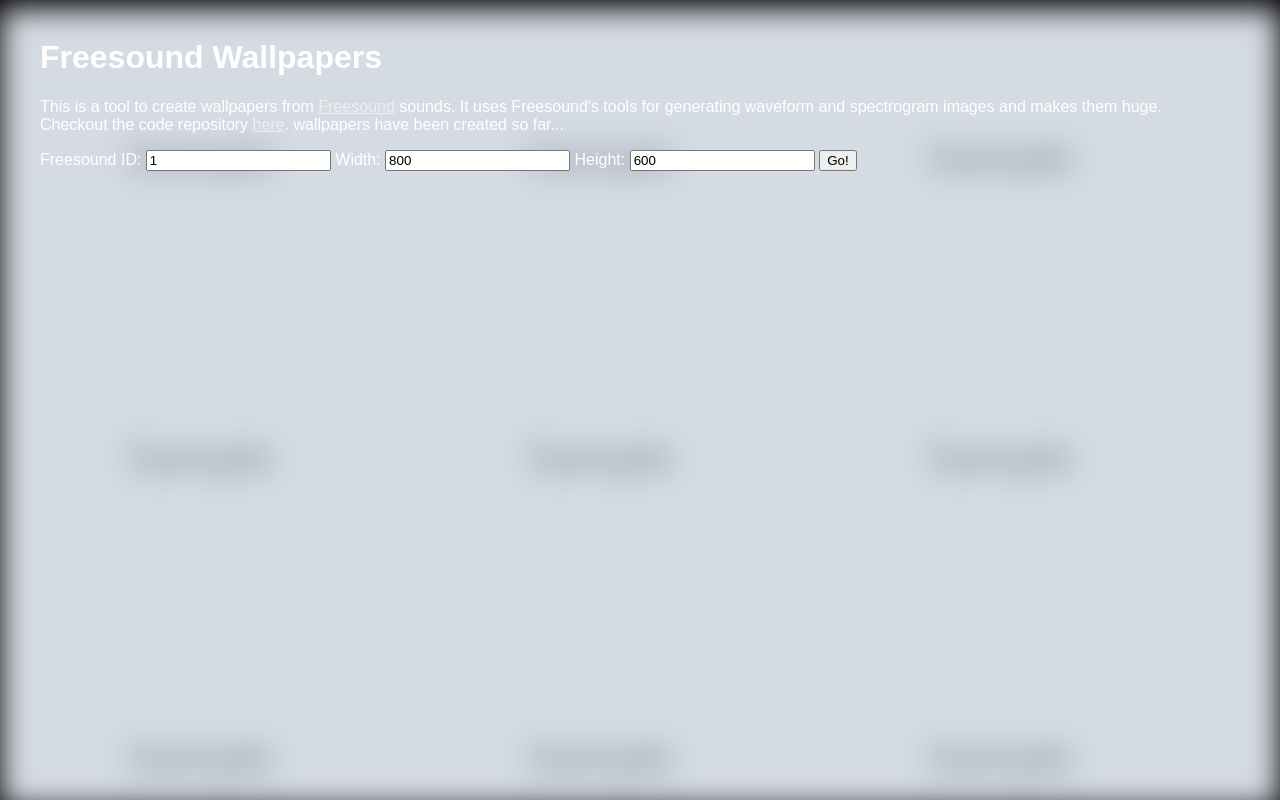
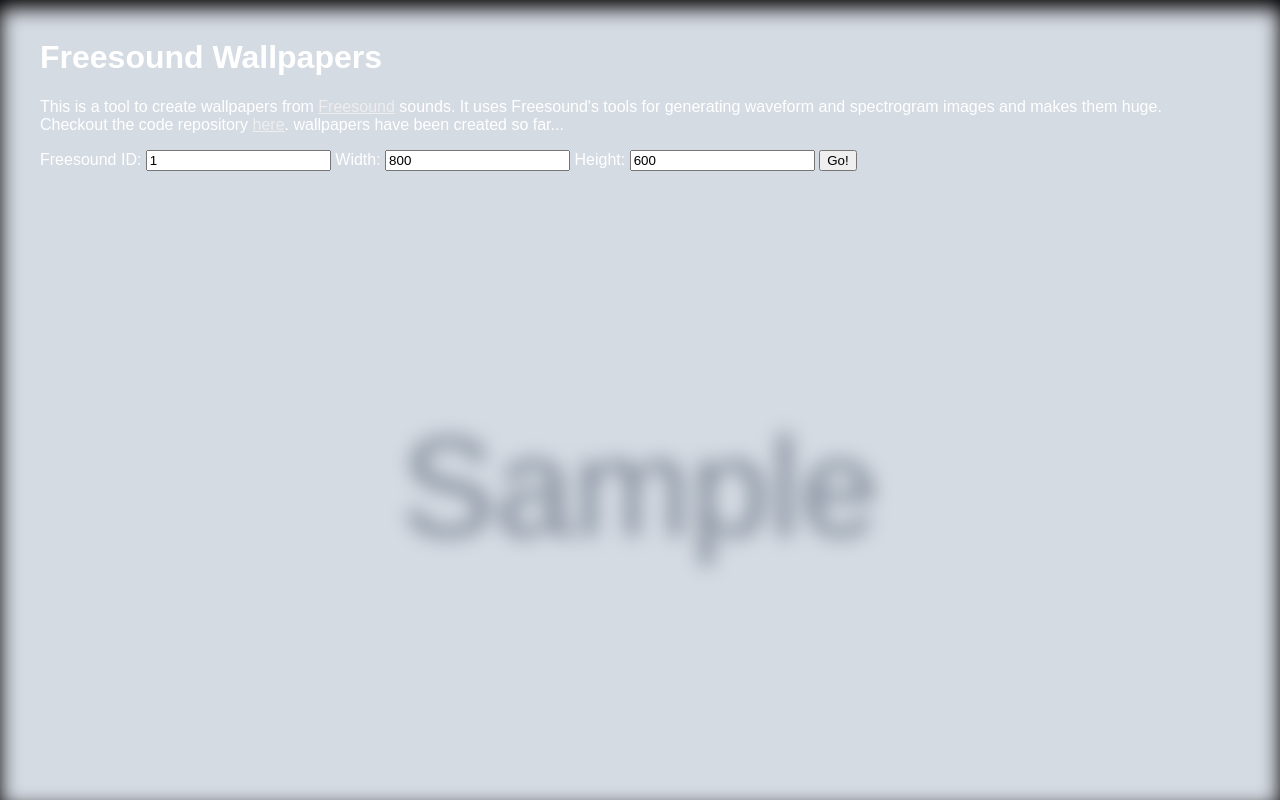
Before and after one commit to ffont/freesound-wallpaper-generator, a Flask app: template code/templates/index.html in a window 1280 px wide. Run offline with Flask 2, Linux system fonts and the light colour scheme; the template is opened without the code that fills it: most values are stand-ins (such as "Sample title", 1, 10 or a date in 2020); grey boxes marked "Sample" are stand-in pictures; parts of the project's set-up code (start-up, migrations or seed data) failed here and were passed over.

Commit message:
Improved background images and size

```diff
--- a/code/app.py
+++ b/code/app.py
@@ -244,7 +244,7 @@
         sound_id = get_random_freesound_id()
 
     # Select random wallpaper for background
-    filename = random.choice(os.listdir(os.path.join(STATIC_DIR, 'img', 'examples')))
+    filename = random.choice([file for file in os.listdir(os.path.join(STATIC_DIR, 'img', 'examples')) if str(file) != '.DS_Store'])
     background_img_url = '/' + APPLICATION_ROOT + '/static/img/examples/' + filename
 
     return render_template('index.html', application_root=APPLICATION_ROOT,
--- a/code/templates/index.html
+++ b/code/templates/index.html
@@ -17,7 +17,6 @@
 				padding: 40px;
 				padding-top: 10px;
 				height: 100%;
-				width: 100%;
 			}
 
 			#content a {
@@ -33,14 +32,14 @@
 
 				display: block;
 				background-image: url('{{ background_img_url }}');
-				width: 100%;
+				background-size: cover;
 				height: 100%;
 
-				-webkit-filter: blur(15px);
-				-moz-filter: blur(15px);
-				-o-filter: blur(15px);
-				-ms-filter: blur(15px);
-				filter: blur(15px);
+				/*-webkit-filter: blur(10px);
+				-moz-filter: blur(10px);
+				-o-filter: blur(10px);
+				-ms-filter: blur(10px);*/
+				filter: blur(10px);
 			}
 
 			#wallpapers_container {
```
Also changed, not shown: README.md, code/static/img/examples/13800_w_779d6749_Cyberpunk.png (deleted), code/static/img/examples/13800_w_779d6749_Freesound2.png (deleted), code/static/img/examples/321938_w_71c7b59a_Cyberpunk.png (deleted), code/static/img/examples/321938_w_71c7b59a_Freesound2-1.png (deleted), code/static/img/examples/321938_w_71c7b59a_Freesound2.png (deleted), code/static/img/examples/433127_s_0fd3fa13_Freesound2.jpg (deleted), code/static/img/examples/433127_w_0fd3fa13_Cyberpunk.png (deleted), code/static/img/examples/433127_w_0fd3fa13_Freesound2.png (deleted).
